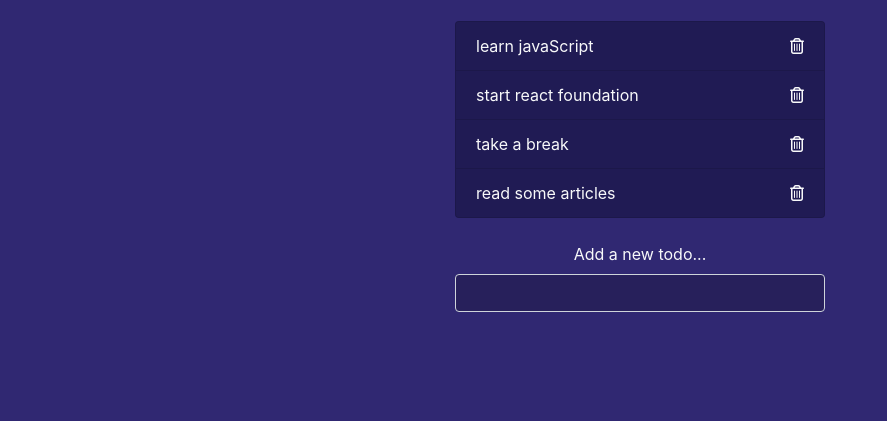
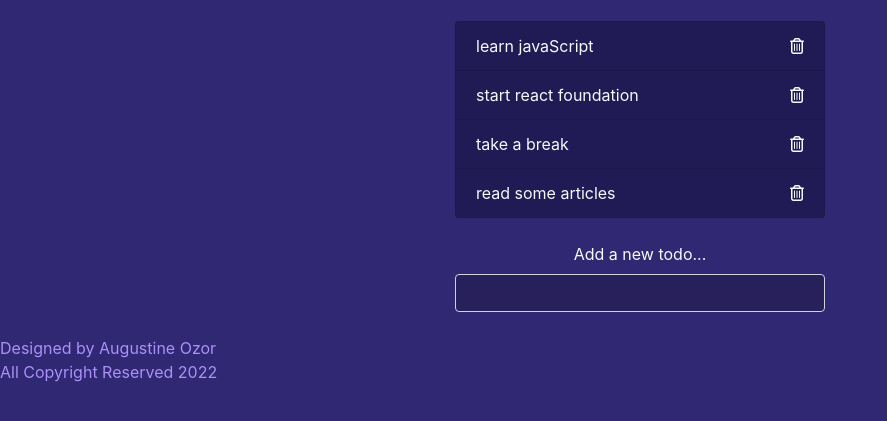
Before and after one commit to AustinOzor/Todo-List-App, a plain HTML site: page index.html in a window 1280 px wide. Shown: the part 137-558 px from the top of the page, without its empty margins (0-887 px from the left). Drawn offline with nearby package versions, Linux system fonts and the light colour scheme.

Commit message:
updated version

```diff
--- a/index.html
+++ b/index.html
@@ -9,6 +9,8 @@
    <script src="https://kit.fontawesome.com/e422ec785d.js" crossorigin="anonymous"></script>
     <link rel="stylesheet" href="style.css">
     <title>Todos</title>
+
+
 </head>
 <body>
     <div class="container">
@@ -43,7 +45,7 @@
       <input class="form-control m-auto" type="text" name="add" />
     </form>
     </div>
-
+    <div class="copyright">Designed by Augustine Ozor<br>All Copyright Reserved 2022</div>
     <script src="todo.js"></script>
 </body>
 </html>
--- a/task.css
+++ b/task.css
@@ -13,7 +13,7 @@ body {
 input[type=text],
 input[type=text]:focus{
     color: #fff;
-    boder:none;
+    border:none;
     background: rgba(8, 2, 2, 0.2);
     max-width: 400px;
 }
@@ -28,3 +28,11 @@ input[type=text]:focus{
 .delete{
     cursor: pointer;
 }
+.copyright{
+    text-align: center;
+    color: red;
+    text-transform: uppercase;
+    background-color: aqua;
+    width: 400px;
+    height: 100px;
+}
```
